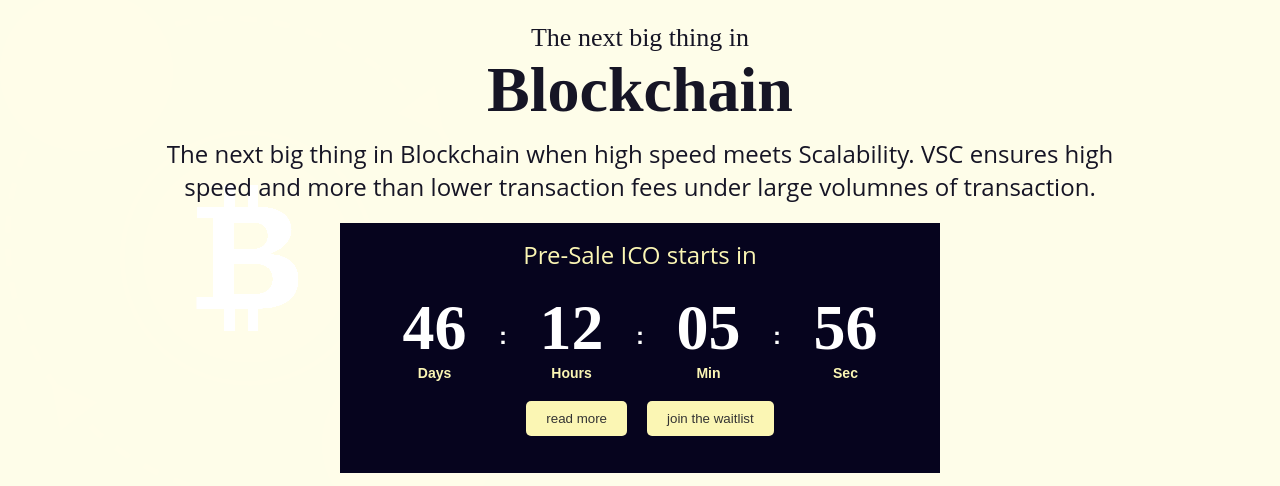
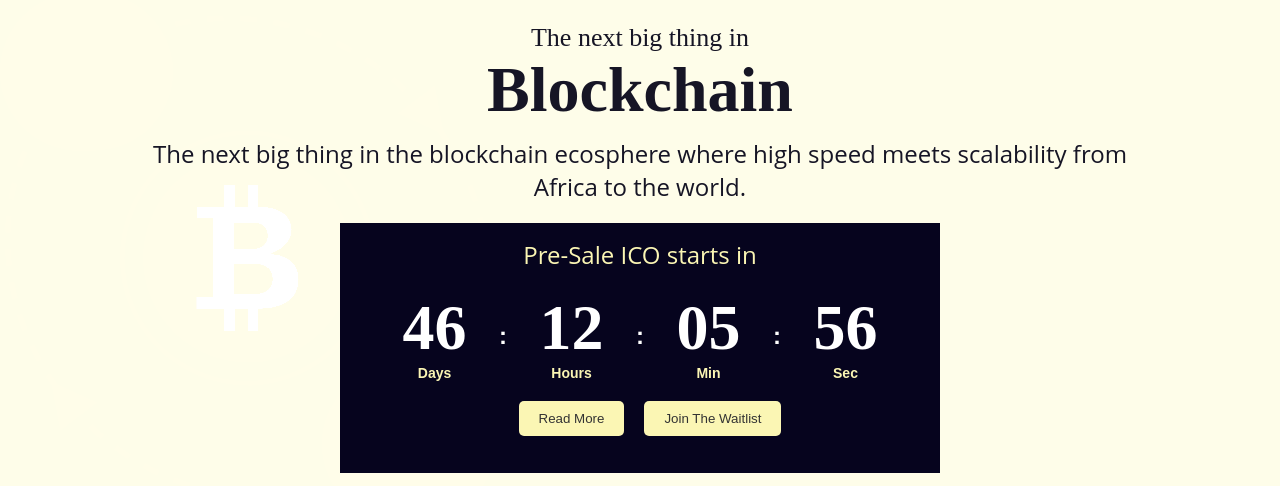
Before and after one commit to VeFi-Network/Official-Website, a React (Create React App) app: page / in a window 1280 px wide. Shown: the part 840-1326 px from the top of the page. Built offline with nearby package versions, Linux system fonts and the light colour scheme.

Commit message:
made updates

```diff
--- a/src/components/countdown/CountDown.js
+++ b/src/components/countdown/CountDown.js
@@ -85,8 +85,7 @@ const CountDown = () => {
           <h3>The next big thing in</h3>
           <h1>Blockchain</h1>
           <p className="mobile">
-            The next big thing in Blockchain when high speed meets Scalability. VSC ensures high speed and more than
-            lower transaction fees under large volumnes of transaction.
+            The next big thing in the blockchain ecosphere where high speed meets scalability from Africa to the world.
           </p>
           <CountDownTimer />
         </CountDownCenter>
--- a/src/components/countdown/CountDownTimer.js
+++ b/src/components/countdown/CountDownTimer.js
@@ -89,8 +89,8 @@ const CountDownTimer = () => {
             </Timer>
           </CounterTimerBox>
           <WaitList>
-            <Btn bg="#fbf6b4">read more</Btn>
-            <Btn bg="#fbf6b4">join the waitlist</Btn>
+            <Btn bg="#fbf6b4">Read More</Btn>
+            <Btn bg="#fbf6b4">Join The Waitlist</Btn>
           </WaitList>
         </div>
       </CounterContainer>
```
